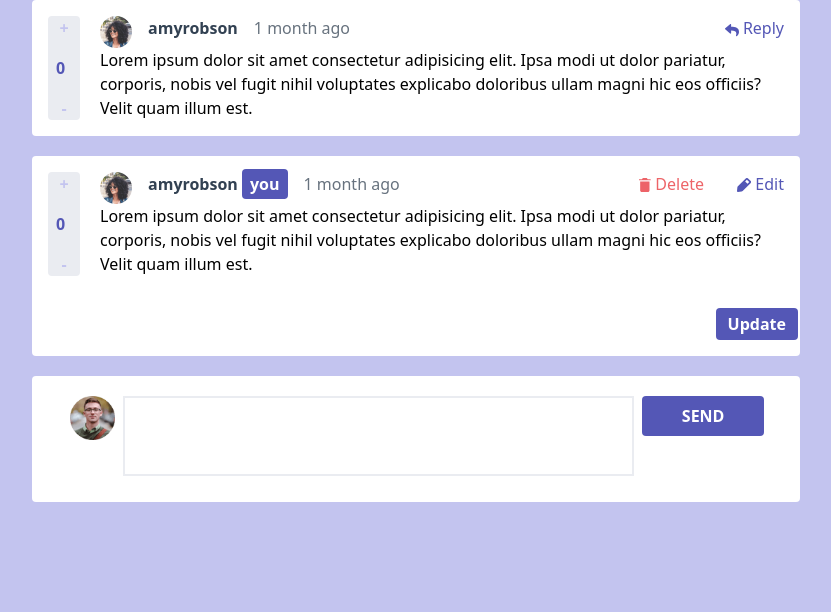
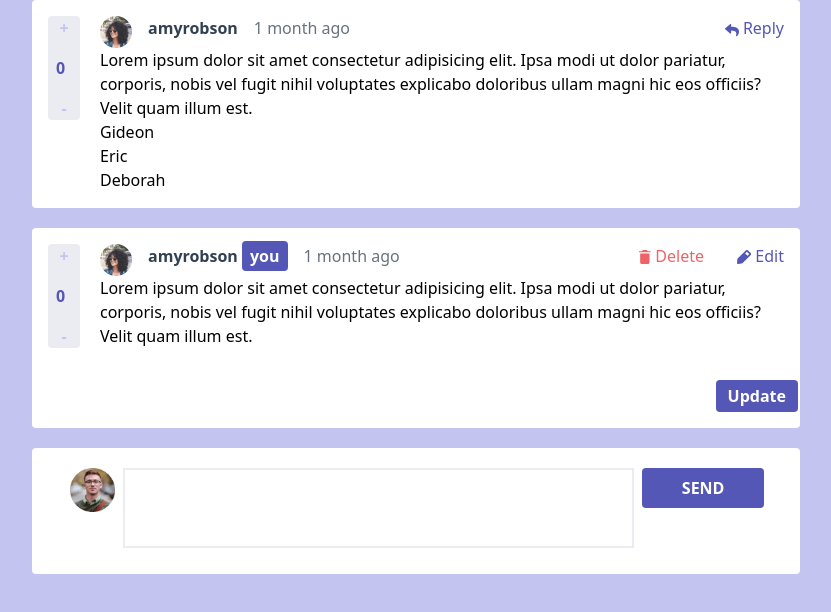
Before and after one commit to Agyanim/interactive-comments-section, a React (Vite) app: page / in a window 1280 px wide. Shown: the top 612 px of the page, without its empty margins (224-1055 px from the left). Built offline with nearby package versions, Linux system fonts and the light colour scheme.

Commit message:
context added

```diff
--- a/components/interactive/CommentItems.tsx
+++ b/components/interactive/CommentItems.tsx
@@ -1,5 +1,8 @@
+import { useCommentContext } from "../../src/context/commentContext";
 import GradeCounter from "../interactive/GradeCounter";
 const CommentItems = () => {
+  const { comments,setIsReplying,isReplying } = useCommentContext();
+
   return (
     <section className="flex  bg-White w-full lg:w-[60%] m-auto rounded ">
       <div className="flex flex-col-reverse lg:flex-row m-4">
@@ -24,7 +27,10 @@ const CommentItems = () => {
             explicabo doloribus ullam magni hic eos officiis? Velit quam illum
             est.
           </p>
-          <button className="text-ModerateBlue absolute lg:top-0 right-0 flex">
+          <button className="text-ModerateBlue absolute lg:top-0 right-0 flex"
+          onClick={()=>setIsReplying(!isReplying)}
+          >
+
             <img
               className="mt-2 pr-1"
               src="/images/icon-reply.svg"
@@ -32,6 +38,9 @@ const CommentItems = () => {
             />
             Reply
           </button>
+          {comments.map((display) => (
+            <h1>{display.name}</h1>
+          ))}
         </div>
       </div>
     </section>
--- a/components/interactive/FirstLevelInput.tsx
+++ b/components/interactive/FirstLevelInput.tsx
@@ -1,7 +1,9 @@
 import { useState } from "react";
+import { useCommentContext } from "../../src/context/commentContext";
 
 const FirstLevelInput = () => {
     const [comments,setComments]=useState("")
+    const {isReplying}=useCommentContext()
     // console.log(comments);
 
   return (
@@ -20,9 +22,20 @@ const FirstLevelInput = () => {
             value={comments}
             onChange={e=>setComments(e.target.value)}
           ></textarea>
-          <button className="absolute top-[5.8rem] left-[76%]  lg:left-[80%] lg:top-0 px-3 lg:px-10 py-2 rounded border-none bg-ModerateBlue text-White font-bold lg:ml-2">
-            SEND
-          </button>
+
+          {
+            isReplying?(
+              <button className="absolute top-[5.8rem] left-[76%]  lg:left-[80%] lg:top-0 px-3 lg:px-10 py-2 rounded border-none bg-ModerateBlue text-White font-bold lg:ml-2">
+              Reply
+            </button>
+
+            ):(
+              <button className="absolute top-[5.8rem] left-[76%]  lg:left-[80%] lg:top-0 px-3 lg:px-10 py-2 rounded border-none bg-ModerateBlue text-White font-bold lg:ml-2">
+              SEND
+            </button>
+
+            )
+          }
         </div>
       </div>
     </section>
--- /dev/null
+++ b/src/context/commentContext.tsx
@@ -0,0 +1,60 @@
+import React, { createContext, useContext, useState } from "react";
+
+// Define the type for comment context
+type CommentContextType = {
+  comments: Comments;
+  setComments: React.Dispatch<React.SetStateAction<Comments>>;
+  isReplying: boolean;
+  setIsReplying: React.Dispatch<React.SetStateAction<boolean>>;
+};
+type CreateCountextType = CommentContextType | undefined;
+
+type ContextProvideProps = {
+  children: React.ReactNode;
+};
+
+// Create the comment context
+const CommentContext = createContext<CreateCountextType>(undefined);
+
+// Create a custom hook to use the comment context
+export function useCommentContext(): CommentContextType {
+  const context = useContext(CommentContext);
+  if (!context) {
+    throw new Error("useCommentContext must be used within a CommentProvider");
+  }
+  return context;
+}
+
+type Comment = {
+  name: string;
+};
+
+type Comments = Comment[];
+
+const dummyData: Comments = [
+  {
+    name: "Gideon",
+  },
+  {
+    name: "Eric",
+  },
+  {
+    name: "Deborah",
+  },
+];
+
+// Create a CommentProvider component to wrap your app
+export function CommentProvider({ children }: ContextProvideProps) {
+  const [comments, setComments] = useState(dummyData);
+  const [isReplying, setIsReplying] = useState(false);
+
+  // Add any other state or functions related to comments
+
+  return (
+    <CommentContext.Provider
+      value={{ comments, setComments, isReplying, setIsReplying }}
+    >
+      {children}
+    </CommentContext.Provider>
+  );
+}
--- a/src/main.tsx
+++ b/src/main.tsx
@@ -1,10 +1,13 @@
-import React from 'react'
-import ReactDOM from 'react-dom/client'
-import App from './App.tsx'
-import './index.css'
+import React from "react";
+import ReactDOM from "react-dom/client";
+import App from "./App.tsx";
+import "./index.css";
+import { CommentProvider } from "./context/commentContext";
 
-ReactDOM.createRoot(document.getElementById('root') as HTMLElement).render(
+ReactDOM.createRoot(document.getElementById("root") as HTMLElement).render(
   <React.StrictMode>
-    <App />
-  </React.StrictMode>,
-)
+    <CommentProvider>
+      <App />
+    </CommentProvider>
+  </React.StrictMode>
+);
```
